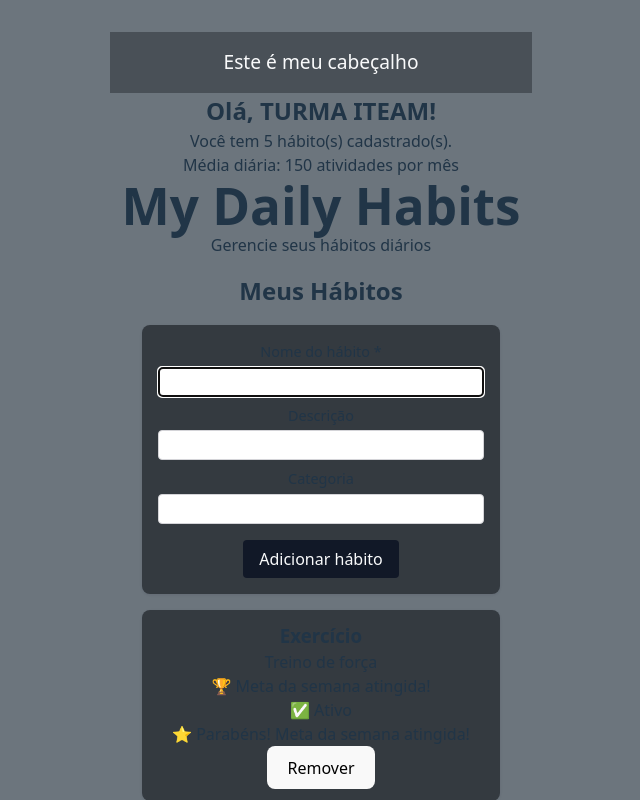
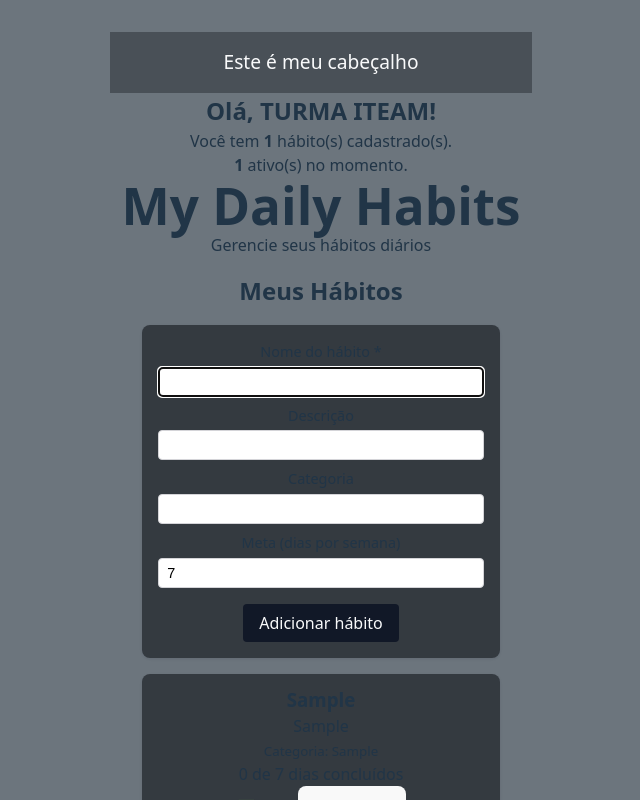
Before and after one commit to RobertGonzaga/CCTI, a React (Vite) app in the folder MODULO 4/my-daily-habits/: page / in a window 1280 px wide. Both pictures are taken after typing "Sample", "Sample", "Sample" into the empty fields and a click on the button "Adicionar hábito". Shown: the top 800 px of the page, without its empty margins (319-959 px from the left). Built offline with nearby package versions, Linux system fonts and the light colour scheme.

Commit message:
atv 6 concluida

```diff
--- a/MODULO 4/my-daily-habits/src/App.jsx
+++ b/MODULO 4/my-daily-habits/src/App.jsx
@@ -4,42 +4,22 @@ import Cabecalho from "./components/Cabecalho";
 import SecaoHabitos from "./components/SecaoHabitos";
 import HabitList from "./components/HabitList";
 import BemVindo from "./components/BemVindo";
-import { useState } from "react";
-
-const INITIAL_HABITS = [
-  { id: 1, nome: "Exercício", descricao: "Treino de força", meta: 5, ativo: true, diasFeitos: 5 },
-  { id: 2, nome: "Leitura", descricao: "Livro ou artigo", meta: 7, ativo: true, diasFeitos: 3 },
-  { id: 3, nome: "Meditação", descricao: "Respiração e foco", meta: 7, ativo: false, diasFeitos: 0 },
-  { id: 4, nome: "Hidratação", descricao: "Beber 2L de água", meta: 7, ativo: true, diasFeitos: 6 },
-];
+import { HabitsProvider } from "./contexts/HabitsContext";
 
 function App() {
-  const [habits, setHabits] = useState(() => {
-    // Esta função executa UMA VEZ — na montagem
-    const stored = localStorage.getItem("my-daily-habits");
-
-    // Se não há nada salvo — usa o array inicial
-    if (!stored) return INITIAL_HABITS;
-
-    // Se há dados salvos — tenta fazer o parse
-    try {
-      return JSON.parse(stored);
-    } catch {
-      // Se o JSON estiver corrompido — volta pro array inicial
-      return [];
-    }
-  });
   return (
+    <HabitsProvider>
       <div>
-      <Cabecalho titulo="My Daily Habits" />
-      <BemVindo nomeUsuario="Turma iteam" totalHabits={habits.length} />
+        <Cabecalho titulo="My Daily Habits" descricao="Construindo uma rotina melhor" />
+        <BemVindo nomeUsuario="Turma iteam" />
         <h1>My Daily Habits</h1>
         <p>Gerencie seus hábitos diários</p>
         <SecaoHabitos titulo="Meus Hábitos">
-        <HabitList initialHabits={INITIAL_HABITS} habits={habits} setHabits={setHabits} />
+          <HabitList />
         </SecaoHabitos>
         <Footer />
       </div>
+    </HabitsProvider>
   );
 }
 
--- a/MODULO 4/my-daily-habits/src/components/BemVindo.jsx
+++ b/MODULO 4/my-daily-habits/src/components/BemVindo.jsx
@@ -1,15 +1,22 @@
-function BemVindo({ nomeUsuario, totalHabits }) {
-  // Lógica antes do return
-  const nomeFormatado = nomeUsuario.toUpperCase();
-  const mensagem =
-    totalHabits > 0
-      ? `Você tem ${totalHabits} hábito(s) cadastrado(s).`
-      : "Nenhum hábito cadastrado ainda. Que tal começar?";
+import { useHabits } from "../contexts/HabitsContext";
+
+function BemVindo({ nomeUsuario }) {
+  // Acesso direto ao contexto — sem props, sem intermediários
+  const { habits } = useHabits();
+
+  // Estado derivado — calculado na hora, sempre atualizado
+  const totalHabitos = habits.length;
+  const habitosAtivos = habits.filter((h) => h.ativo).length;
+
   return (
     <div>
-      <h2>Olá, {nomeFormatado}!</h2>
-      <p>{mensagem}</p>
-      <p>Média diária: {(totalHabits * 30).toFixed(0)} atividades por mês</p>
+      <h2>Olá, {nomeUsuario.toUpperCase()}!</h2>
+      <p>
+        Você tem <strong>{totalHabitos}</strong> hábito(s) cadastrado(s).
+      </p>
+      <p>
+        <strong>{habitosAtivos}</strong> ativo(s) no momento.
+      </p>
     </div>
   );
 }
--- a/MODULO 4/my-daily-habits/src/components/HabitCard.jsx
+++ b/MODULO 4/my-daily-habits/src/components/HabitCard.jsx
@@ -1,6 +1,13 @@
-function HabitCard({ nome, descricao = "", meta, ativo = true, diasFeitos = 0, onRemover }) {
+function HabitCard({
+  nome,
+  descricao = "",
+  categoria = "Geral",
+  meta,
+  ativo = true,
+  diasFeitos = 0,
+  onRemover,
+}) {
   const metaAtingida = diasFeitos >= meta;
-
   const mensagemMeta = metaAtingida
     ? "🏆 Meta da semana atingida!"
     : `${diasFeitos} de ${meta} dias concluídos`;
@@ -9,11 +16,10 @@ function HabitCard({ nome, descricao = "", meta, ativo = true, diasFeitos = 0, o
     <div className="habit-card">
       <h3>{nome}</h3>
       {descricao && <p>{descricao}</p>}
+      <small>Categoria: {categoria}</small>
       <p>{mensagemMeta}</p>
       <span>{ativo ? "✅ Ativo" : "⏸️ Pausado"}</span>
       {metaAtingida && <p>⭐ Parabéns! Meta da semana atingida!</p>}
-
-      {/* onRemover: só aparece se o pai passar essa prop */}
       {onRemover && (
         <button type="button" onClick={onRemover}>
           Remover
--- a/MODULO 4/my-daily-habits/src/components/HabitList.jsx
+++ b/MODULO 4/my-daily-habits/src/components/HabitList.jsx
@@ -1,110 +1,109 @@
-import { useEffect, useState, useRef } from "react";
+import { useState, useRef } from "react";
 import HabitCard from "./HabitCard";
+import { useHabits } from "../contexts/HabitsContext";
 
-function HabitList({ initialHabits, habits, setHabits }) {
-  const removerHabit = (id) => {
-    setHabits(habits.filter((habit) => habit.id !== id));
-  };
+function HabitList() {
+  // Hábitos e funções vêm do contexto — não do useState local
+  const { habits, adicionarHabit, removerHabit, limparHistorico } = useHabits();
+
+  // Estado de UI — continua local (só o formulário usa)
+  const [form, setForm] = useState({
+    novoNome: "",
+    novaDescricao: "",
+    novaCategoria: "",
+    novaMeta: "7",
+  });
+  const [erroNome, setErroNome] = useState("");
+  const nomeInputRef = useRef(null);
 
   const handleChange = (e) => {
     const { name, value } = e.target;
-    // [name] é uma chave dinâmica — usa o valor de name como nome da propriedade
+    setForm((prev) => ({ ...prev, [name]: value }));
     if (name === "novoNome") {
-      setNovoNome(value);
       if (value.length > 0 && value.length < 3) {
         setErroNome("O nome deve ter pelo menos 3 caracteres.");
       } else {
         setErroNome("");
       }
     }
-    if (name === "novaDescricao") setNovaDescricao(value);
-    if (name === "novaCategoria") setNovaCategoria(value);
   };
 
-  const [novoNome, setNovoNome] = useState("");
-  const [novaDescricao, setNovaDescricao] = useState("");
-  const [novaCategoria, setNovaCategoria] = useState("");
-  const [erroNome, setErroNome] = useState("");
-
-  const nomeInputRef = useRef(null);
-
-  const adicionarHabit = (event) => {
+  const handleSubmit = (event) => {
     event.preventDefault();
-
-    if (!novoNome.trim()) {
-      alert("Informe um nome para o hábito.");
-      return;
-    }
-
-    if (erroNome) {
+    if (!form.novoNome.trim() || erroNome) {
       nomeInputRef.current?.focus();
       return;
     }
-
     const novoHabit = {
       id: Date.now(),
-      nome: novoNome,
-      descricao: novaDescricao,
-      meta: 7, // padrão
-      ativo: true, // padrão
-      diasFeitos: 0, // padrão
-      categoria: novaCategoria || "Geral",
+      nome: form.novoNome,
+      descricao: form.novaDescricao,
+      categoria: form.novaCategoria || "Geral",
+      meta: parseInt(form.novaMeta) || 7,
+      ativo: true,
+      diasFeitos: 0,
     };
-
-    setHabits([...habits, novoHabit]);
-
-    // Limpar os campos após adicionar
-    setNovoNome("");
-    setNovaDescricao("");
-    setNovaCategoria("");
+    adicionarHabit(novoHabit); // ← função do contexto
+    setForm({ novoNome: "", novaDescricao: "", novaCategoria: "", novaMeta: "7" });
+    setErroNome("");
     nomeInputRef.current?.focus();
   };
 
-  // Passo 1 — montagem
-  useEffect(() => {}, []);
-
-  // Passo 3 — salvar no localStorage
-  useEffect(() => {
-    localStorage.setItem("my-daily-habits", JSON.stringify(habits));
-  }, [habits]);
-
-  const limparHistorico = () => {
-    localStorage.removeItem("my-daily-habits");
-    setHabits(initialHabits);
-  };
+  if (!habits) return null;
 
   return (
     <section>
-      <form onSubmit={adicionarHabit} className="habit-form">
+      <form onSubmit={handleSubmit} className="habit-form">
         <div>
           <label>
             Nome do hábito *
-            <input type="text" value={novoNome} name="novoNome" onChange={handleChange} ref={nomeInputRef} />
+            <input
+              type="text"
+              name="novoNome"
+              value={form.novoNome}
+              onChange={handleChange}
+              ref={nomeInputRef}
+            />
           </label>
           {erroNome && <p style={{ color: "red", fontSize: "0.8rem" }}>{erroNome}</p>}
         </div>
         <div>
           <label>
             Descrição
-            <input type="text" value={novaDescricao} name="novaDescricao" onChange={handleChange} />
+            <input type="text" name="novaDescricao" value={form.novaDescricao} onChange={handleChange} />
           </label>
         </div>
         <div>
           <label>
             Categoria
-            <input type="text" value={novaCategoria} name="novaCategoria" onChange={handleChange} />
+            <input type="text" name="novaCategoria" value={form.novaCategoria} onChange={handleChange} />
+          </label>
+        </div>
+        <div>
+          <label>
+            Meta (dias por semana)
+            <input
+              type="number"
+              name="novaMeta"
+              min="1"
+              max="7"
+              value={form.novaMeta}
+              onChange={handleChange}
+            />
           </label>
         </div>
         <button type="submit">Adicionar hábito</button>
       </form>
 
+      {habits.length === 0 && <p>Nenhum hábito cadastrado ainda. Que tal começar?</p>}
+
       <ul>
-        {habits.length === 0 && <p>Nenhum hábito cadastrado ainda.</p>}
         {habits.map((habit) => (
           <HabitCard
             key={habit.id}
             nome={habit.nome}
             descricao={habit.descricao}
+            categoria={habit.categoria}
             meta={habit.meta}
             ativo={habit.ativo}
             diasFeitos={habit.diasFeitos}
--- /dev/null
+++ b/MODULO 4/my-daily-habits/src/contexts/HabitsContext.jsx
@@ -0,0 +1,91 @@
+/* eslint-disable react-refresh/only-export-components */
+import { createContext, useContext, useState, useEffect } from "react";
+
+// Passo 2a — Criar a 'caixa global'
+// createContext fica FORA de qualquer componente — cria o canal uma vez
+export const HabitsContext = createContext(null);
+
+// Passo 2b — Criar o Provider
+// Componente normal que envolve a árvore e disponibiliza dados via value={}
+export function HabitsProvider({ children }) {
+  // Estado dos hábitos com lazy init lendo o localStorage
+  const initialHabits = [
+    {
+      id: 1,
+      nome: "Exercício",
+      descricao: "Treino de força",
+      categoria: "Saúde",
+      meta: 5,
+      ativo: true,
+      diasFeitos: 5,
+    },
+    {
+      id: 2,
+      nome: "Leitura",
+      descricao: "Livro ou artigo",
+      categoria: "Estudo",
+      meta: 7,
+      ativo: true,
+      diasFeitos: 3,
+    },
+    {
+      id: 3,
+      nome: "Meditação",
+      descricao: "Respiração e foco",
+      categoria: "Saúde",
+      meta: 7,
+      ativo: false,
+      diasFeitos: 0,
+    },
+    {
+      id: 4,
+      nome: "Hidratação",
+      descricao: "Beber 2L de água",
+      categoria: "Saúde",
+      meta: 7,
+      ativo: true,
+      diasFeitos: 6,
+    },
+  ];
+
+  const [habits, setHabits] = useState(() => {
+    const stored = localStorage.getItem("my-daily-habits");
+    if (!stored) return [];
+    try {
+      return JSON.parse(stored);
+    } catch {
+      return initialHabits;
+    }
+  });
+
+  // Sincroniza com localStorage sempre que habits mudar
+  useEffect(() => {
+    localStorage.setItem("my-daily-habits", JSON.stringify(habits));
+  }, [habits]);
+
+  const adicionarHabit = (novoHabit) => {
+    setHabits((prev) => [...prev, novoHabit]);
+  };
+
+  const removerHabit = (id) => {
+    setHabits((prev) => prev.filter((h) => h.id !== id));
+  };
+
+  const limparHistorico = () => {
+    localStorage.removeItem("my-daily-habits");
+    setHabits(initialHabits);
+  };
+
+  return (
+    <HabitsContext.Provider value={{ habits, adicionarHabit, removerHabit, limparHistorico }}>
+      {children}
+    </HabitsContext.Provider>
+  );
+}
+
+// Passo 2c — Hook customizado
+// Padrão profissional: em vez de importar useContext + HabitsContext
+// em cada componente, exportamos um hook pronto para uso.
+export function useHabits() {
+  return useContext(HabitsContext);
+}
```
Lines whose indentation alone changed are shown as unchanged.
